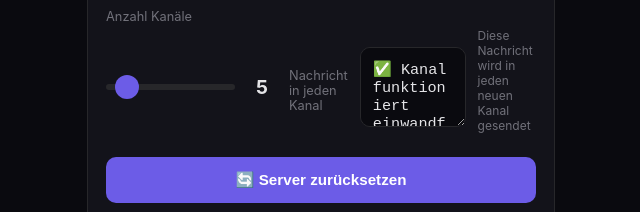
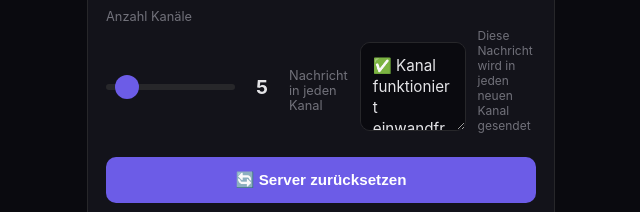
Before and after one commit to scobione/Discord-Cleanbot, a website: page public/index.html in a window 1280 px wide. Shown: the part 504-716 px from the top of the page, 319-959 px from the left. Drawn offline with Linux system fonts and the light colour scheme; no server answers.

Commit message:
style.css aktualisieren

```diff
--- a/public/style.css
+++ b/public/style.css
@@ -41,3 +41,9 @@
 .log-category.api { background: rgba(108,92,231,0.3); color: #a29bfe; }
 .log-category.bot { background: rgba(0,210,106,0.3); color: #00d26a; }
 .log-category.error { background: rgba(231,76,60,0.3); color: #e74c3c; }
+.textarea {
+    resize: vertical;
+    min-height: 60px;
+    font-family: -apple-system, BlinkMacSystemFont, 'Segoe UI', Roboto, sans-serif;
+    line-height: 1.4;
+}
```
